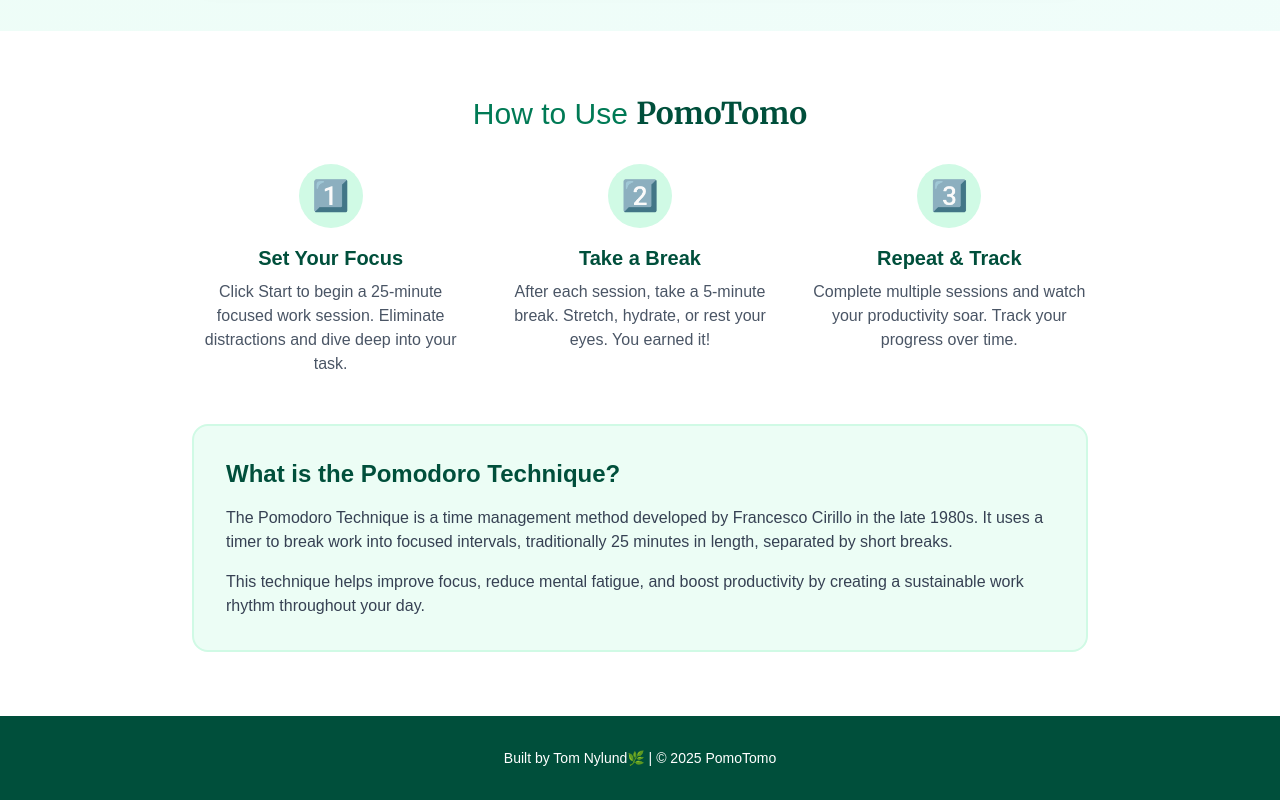
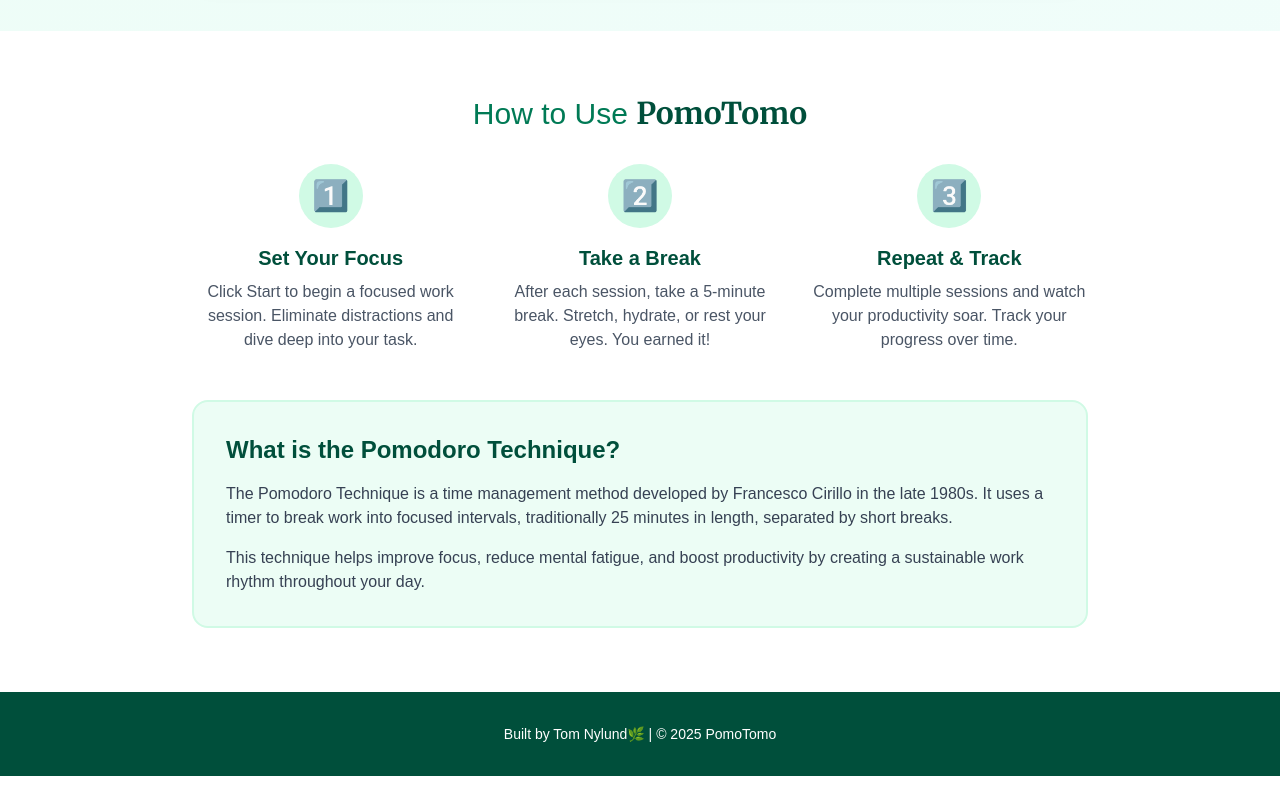
Before and after one commit to nylzy/pomodoro-timer, a Next.js app: page / in a window 1280 px wide. Shown: the part 1350-2150 px from the top of the page. After the commit the page ends 2126 px from the top, so only its background shows below. Built offline with nearby package versions, Linux system fonts and the light colour scheme; no server answers.

Commit message:
Final key fix

```diff
--- a/app/page.tsx
+++ b/app/page.tsx
@@ -532,7 +532,7 @@ export default function Home() {
               </div>
               <h3 className="text-xl font-semibold text-emerald-900 mb-2">Set Your Focus</h3>
               <p className="text-gray-600">
-                Click Start to begin a 25-minute focused work session. Eliminate distractions and dive deep into your task.
+                Click Start to begin a focused work session. Eliminate distractions and dive deep into your task.
               </p>
             </div>
 
```
